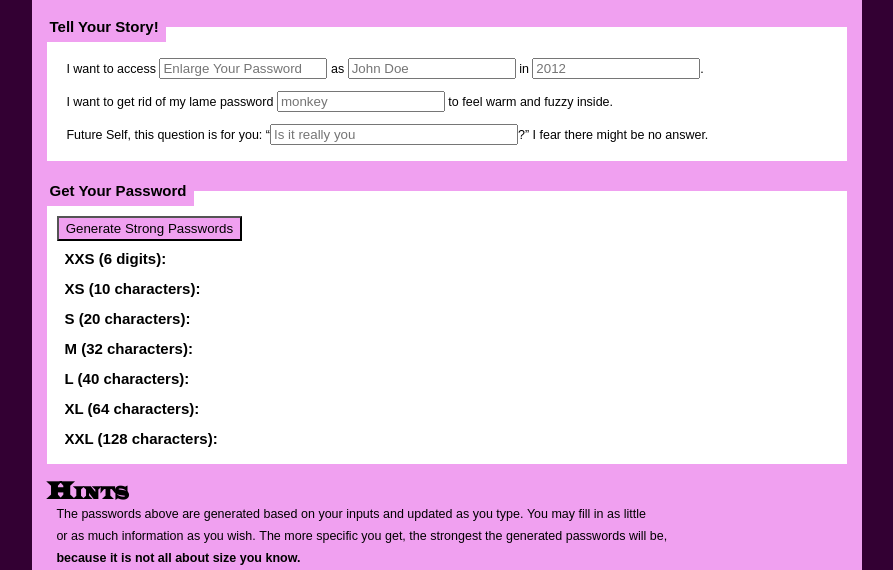
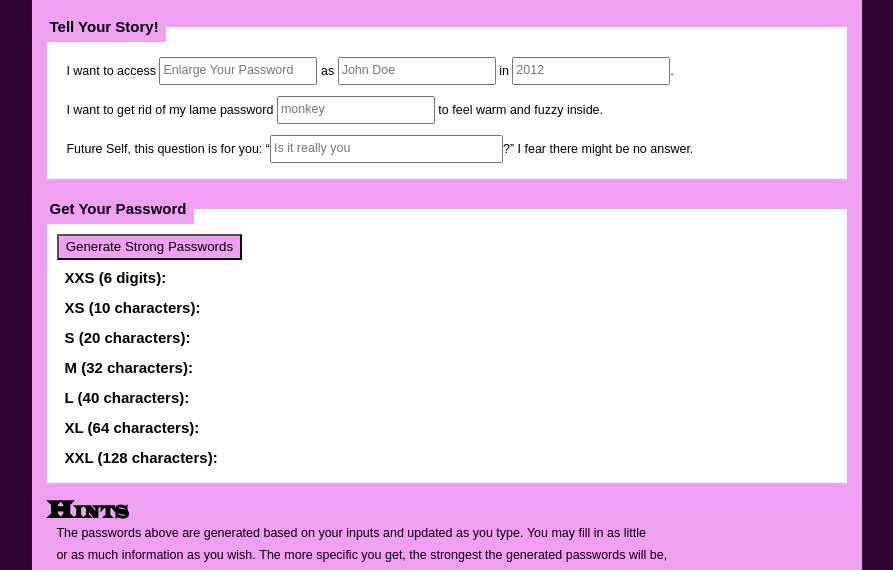
Before and after one commit to eric-brechemier/enlargeyourpassword, a plain HTML site: page index.html in a window 1280 px wide. Shown: the part 171-741 px from the top of the page, without its empty margins (193-1086 px from the left). Drawn offline with Linux system fonts and the light colour scheme.

Commit message:
Inherit font styles in inputs

```diff
--- a/css/style.css
+++ b/css/style.css
@@ -4,7 +4,7 @@
  * Author:    Eric Bréchemier <github@eric.brechemier.name>
  * License:   Creative Commons Attribution 3.0 Unported
  *            http://creativecommons.org/licenses/by/3.0/
- * Version:   2012-12-15
+ * Version:   2014-05-22
  */
 
 html, body, h1, h2, h3, p, span, em, strong, fieldset, legend, label, ul, li {
@@ -87,6 +87,11 @@ legend {
 
 input {
   margin: 0.45em 0;
+  font-family: inherit;
+  font-size: inherit;
+  line-height: inherit;
+  font-weight: inherit;
+  font-style: inherit;
 }
 
 button {
```
Also changed, not shown: README.txt.
